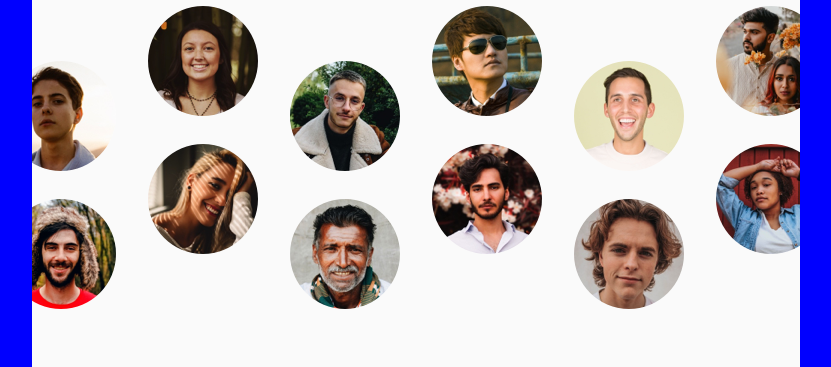
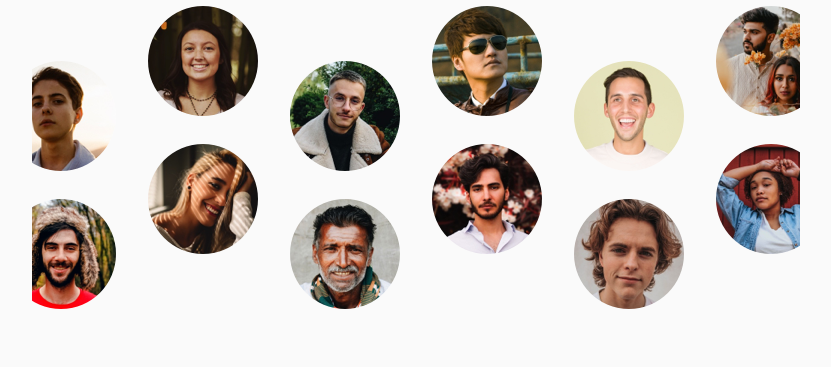
Before and after one commit to WB52/Meet-landing-page, a plain HTML site: page index.html in a window 1280 px wide. Shown: the part 134-501 px from the top of the page, without its empty margins (224-1055 px from the left). Drawn offline with Linux system fonts and the light colour scheme.

Commit message:
Update styles.css

```diff
--- a/styles.css
+++ b/styles.css
@@ -20,7 +20,7 @@ body {
   min-height: 100vh;
   display: flex;
   justify-content: center;
-  background-color: blue;
+  background-color: var(--almost-white-grey);
 }
 
 #container {
```
